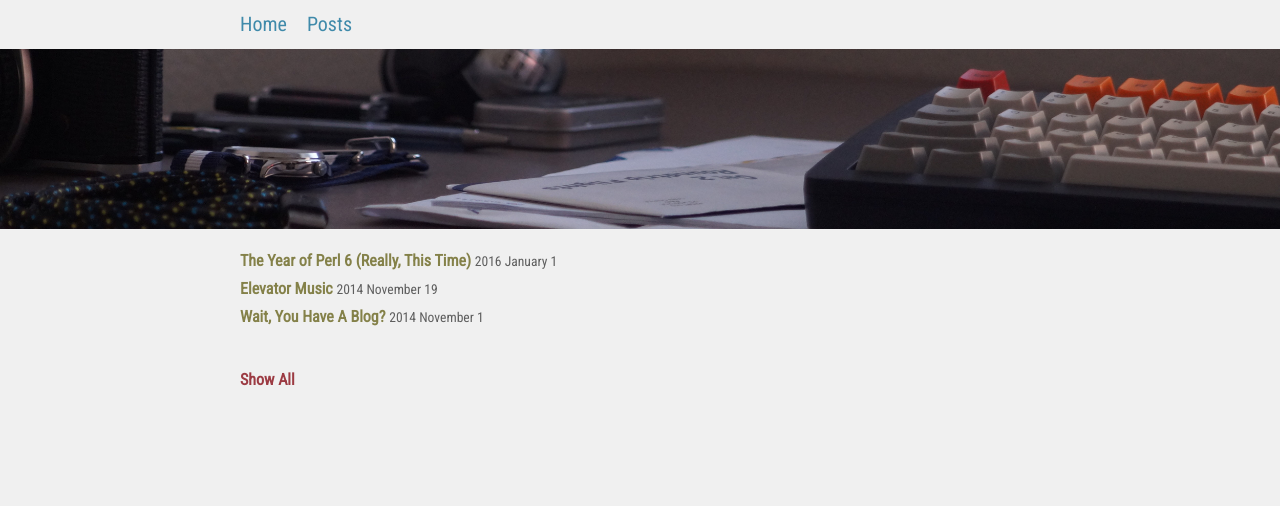
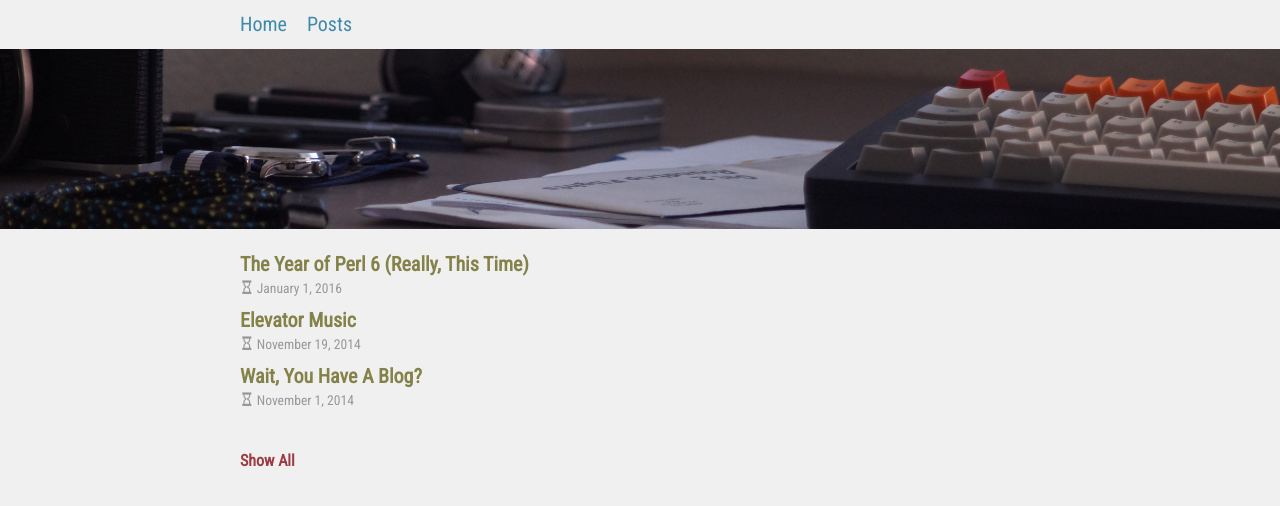
Before and after one commit to mthadley/mthadley.github.io, a Jekyll site: the page built from posts/index.html, in a window 1280 px wide. Shown: the top 506 px of the page. Built offline with Jekyll 4.4.1, drawn with Linux system fonts in a browser that asks for light colours; comment, search, counter and statistics services are not loaded.

Commit message:
Style tweaks on posts index page

```diff
--- a/_sass/_post.scss
+++ b/_sass/_post.scss
@@ -28,9 +28,19 @@
 
 .posts-index {
   margin-bottom: 40px;
+  padding-left: 0;
+
+  .post-date {
+    display: block;
+    opacity: 0.6;
+  }
 
   .post-listing {
-    margin-bottom: 5px;
+    margin-bottom: 8px;
+
+    > a {
+      font-size: 20px;
+    }
   }
 }
 
--- a/posts/index.html
+++ b/posts/index.html
@@ -2,13 +2,17 @@
 layout: default
 ---
 
-<div class="posts-index">
+<ul class="posts-index">
   {% for post in site.posts %}
-  <div class="post-listing">
+  <li class="post-listing">
     <a href="{{ post.url }}">{{ post.title }}</a>
-    <small class="post-date">{{ post.date | date: "%Y %B %-d" }}</small>
-  </div>
+
+    <small class="post-date">
+      {% include icon.html name="hourglass" %}
+      {{ post.date | date: "%B %-d, %Y" }}
+    </small>
+  </li>
   {% endfor %}
-</div>
+</ul>
 
 <a class="show-all" href="/posts/all.html">Show All</a>
```
